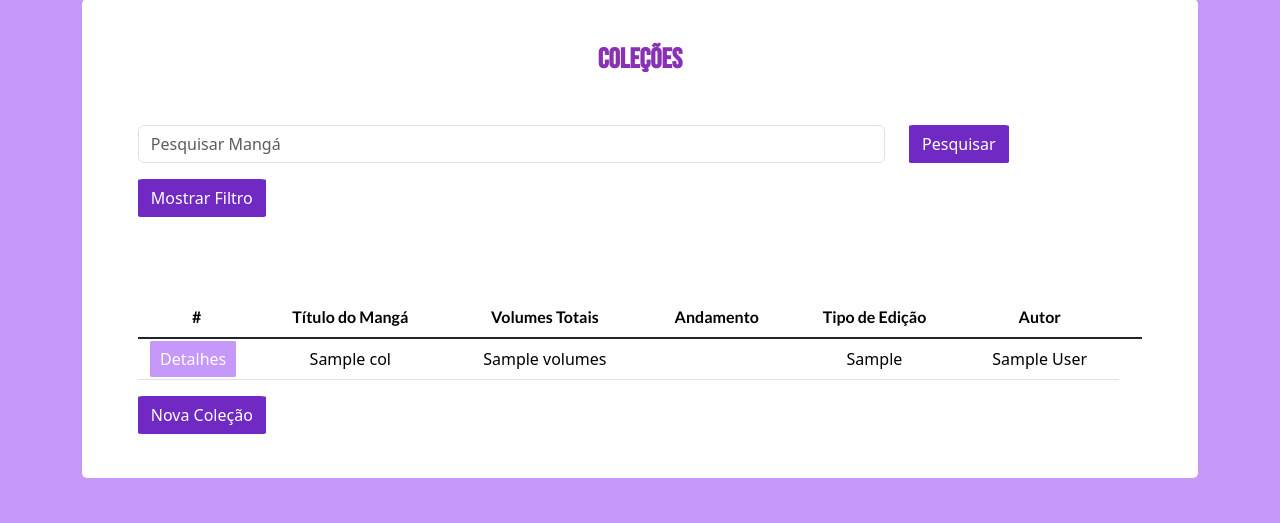
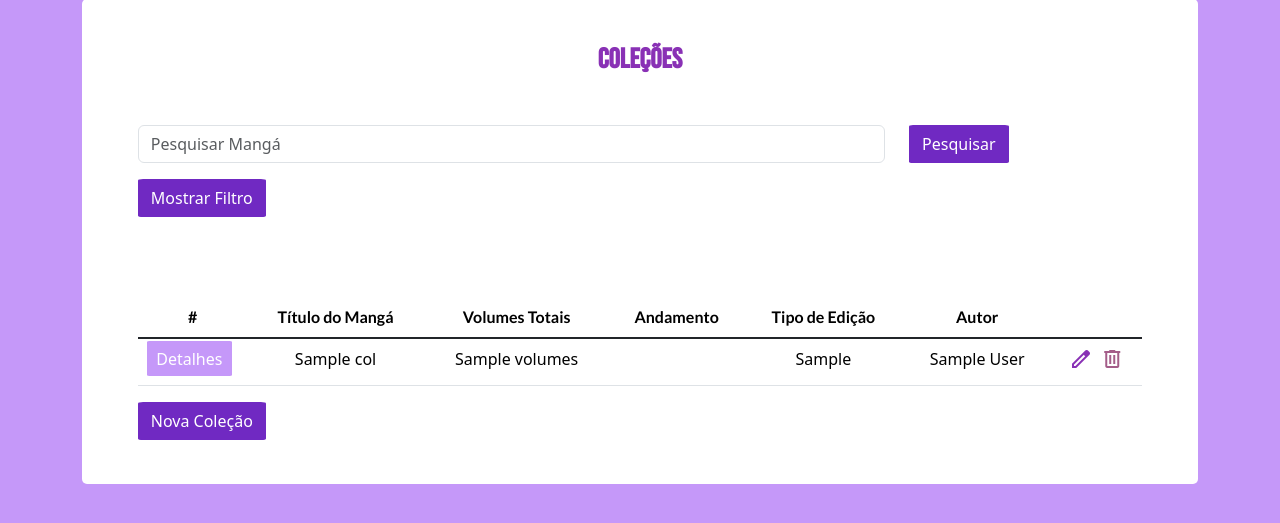
Before and after one commit to laribalera/manga_coll_new, a Flask app: template templates/new_index.html in a window 1280 px wide. Shown: the part 196-719 px from the top of the page. Run offline with Flask 3, Linux system fonts and the light colour scheme; the template is opened without the code that fills it: most values are stand-ins (such as "Sample title", 1, 10 or a date in 2020); parts of the project's set-up code (start-up, migrations or seed data) failed here and were passed over; some web fonts are replaced.

Commit message:
update-collections wip

```diff
--- a/app.py
+++ b/app.py
@@ -171,5 +171,11 @@ def update_infos():
     except Exception as e:
         return jsonify({'error': str(e)}), 500
 
+# wip
+#@app.route('/update_coll', methods='POST')
+#def update_colecao():
+
+
+
 if __name__ == '__main__':
     app.run(debug=True)
--- a/templates/new_index.html
+++ b/templates/new_index.html
@@ -14,6 +14,7 @@
         integrity="sha384-YvpcrYf0tY3lHB60NNkmXc5s9fDVZLESaAA55NDzOxhy9GkcIdslK1eN7N6jIeHz"
         crossorigin="anonymous"></script>
     <link href="static/style.css" rel="stylesheet">
+    <link rel="stylesheet" href="https://fonts.googleapis.com/css2?family=Material+Symbols+Outlined:opsz,wght,FILL,GRAD@24,400,0,0" />
 </head>
 
 <body>
@@ -116,6 +117,11 @@
                         </td>
                         <td>{{col.vol_type}}</td>
                         <td>{{col.author}}</td>
+                        <td>
+                            <a class="update-btn" data-bs-toggle="modal" data-bs-target="#updateModal"><span
+                                    class="material-symbols-outlined">edit</span></a>
+                            <a class="delete-btn" href=""><span class="material-symbols-outlined">delete</span></a>
+                        </td>
                     </tr>
                     {% endfor %}
                 </tbody>
```
Also changed, not shown: templates/volumes_page.html (line endings or trailing spaces).
